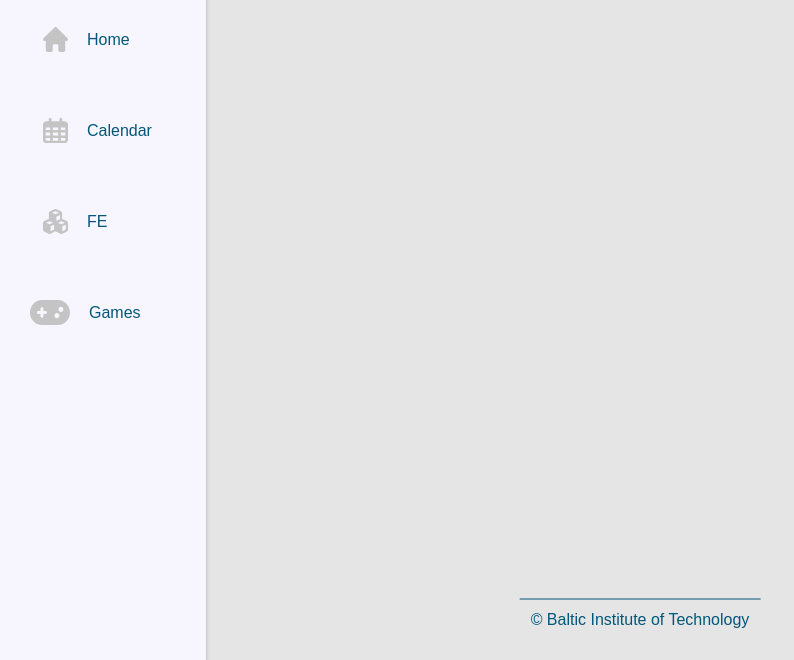
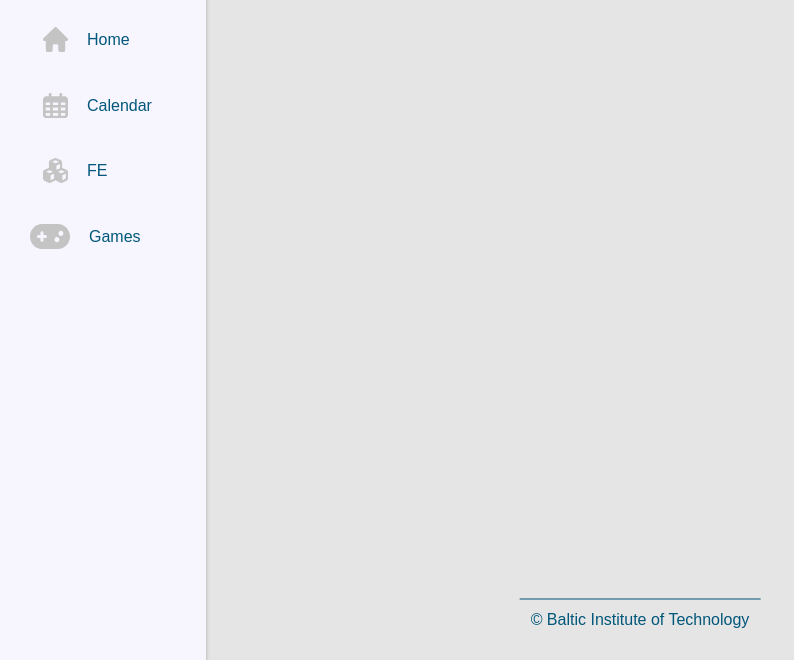
Before and after one commit to dalram/9-friday-challenge, a website: page index.html in a window 1280 px wide. Shown: the part 140-800 px from the top of the page, without its empty margins (0-794 px from the left). Drawn offline with Linux system fonts and the light colour scheme.

Commit message:
margin correction

```diff
--- a/styles/layout.css
+++ b/styles/layout.css
@@ -32,7 +32,7 @@ header:hover > .logotipas {
 nav > a {
     width: 195px;
     height: 57px;
-    margin: 0px 0px 34px 11px;
+    margin: 0px 0px 8.5px 11px;
     /* padding: 12.5px 25px; */
     display: block;
     border-radius: 25px 0px 0px 25px;
@@ -114,4 +114,5 @@ nav > a:active {
 nav > a:active > img {
     background-color: aqua;
     fill: var(--icons-active);
+    /* Kaip on active padaryti uzfillinta svg norima spalva??? */
 }
```
